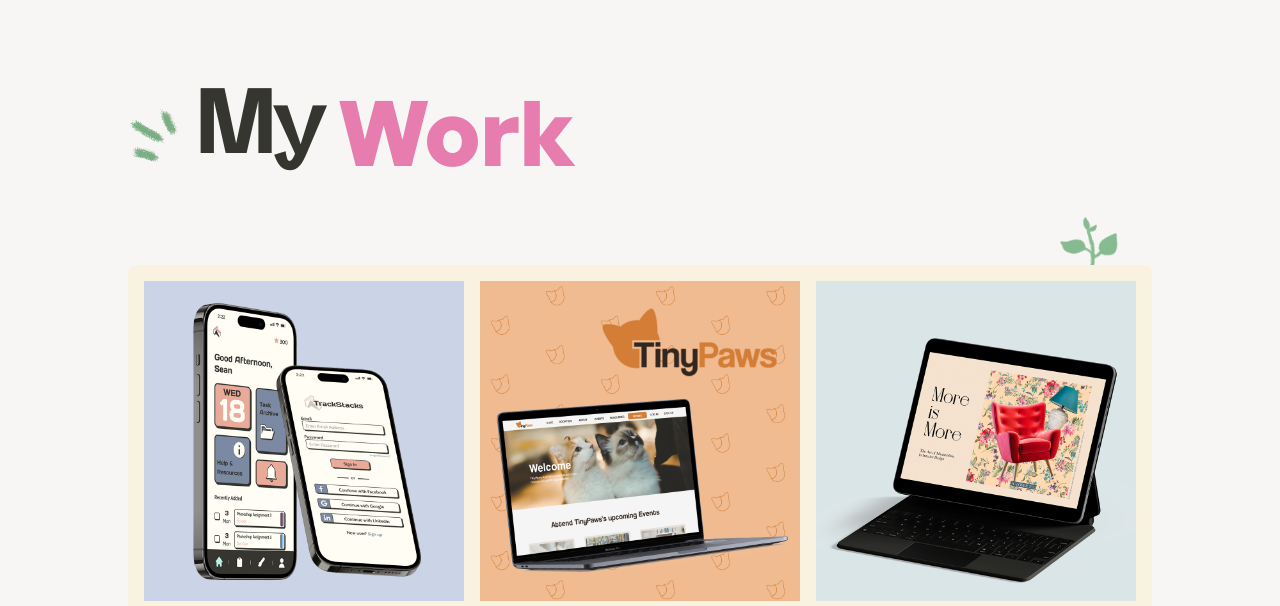
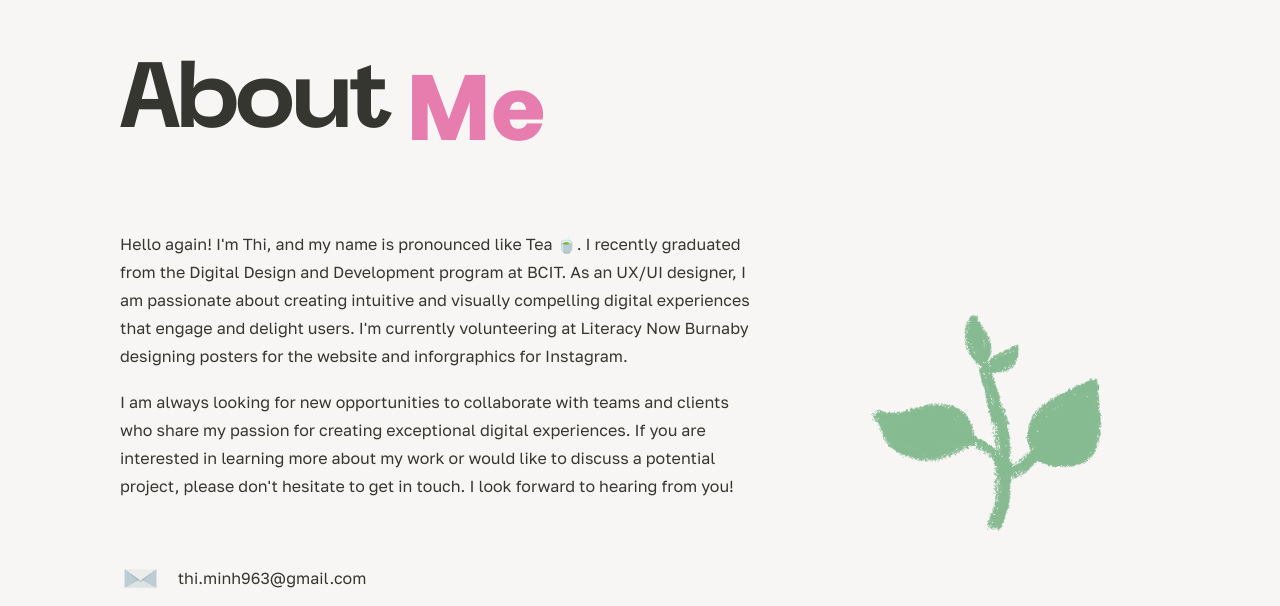
Before and after one commit to mthinguyen/Thi-Nguyen, a Next.js app: page /about in a window 1280 px wide. Shown: the part 862-1468 px from the top of the page. Built offline with nearby package versions, Linux system fonts and the light colour scheme.

Commit message:
edit function home into function about

```diff
--- a/pages/about.js
+++ b/pages/about.js
@@ -46,7 +46,7 @@ const ClickableImage = () => {
 };
 
 
-export default function Home() {
+export default function About() {
   return (
     <>
       <Head>
@@ -70,11 +70,6 @@ export default function Home() {
 
         </div>
 
-        <div className={styles.introWork} id="workSection">
-          <div className={styles.workBlock}></div>
-          <div><HeaderWork></HeaderWork></div>
-          <Gallery></Gallery>
-        </div>
 
         <div className={styles.introAbout} id="aboutSection">
           <div className={styles.introAboutText}>
```
